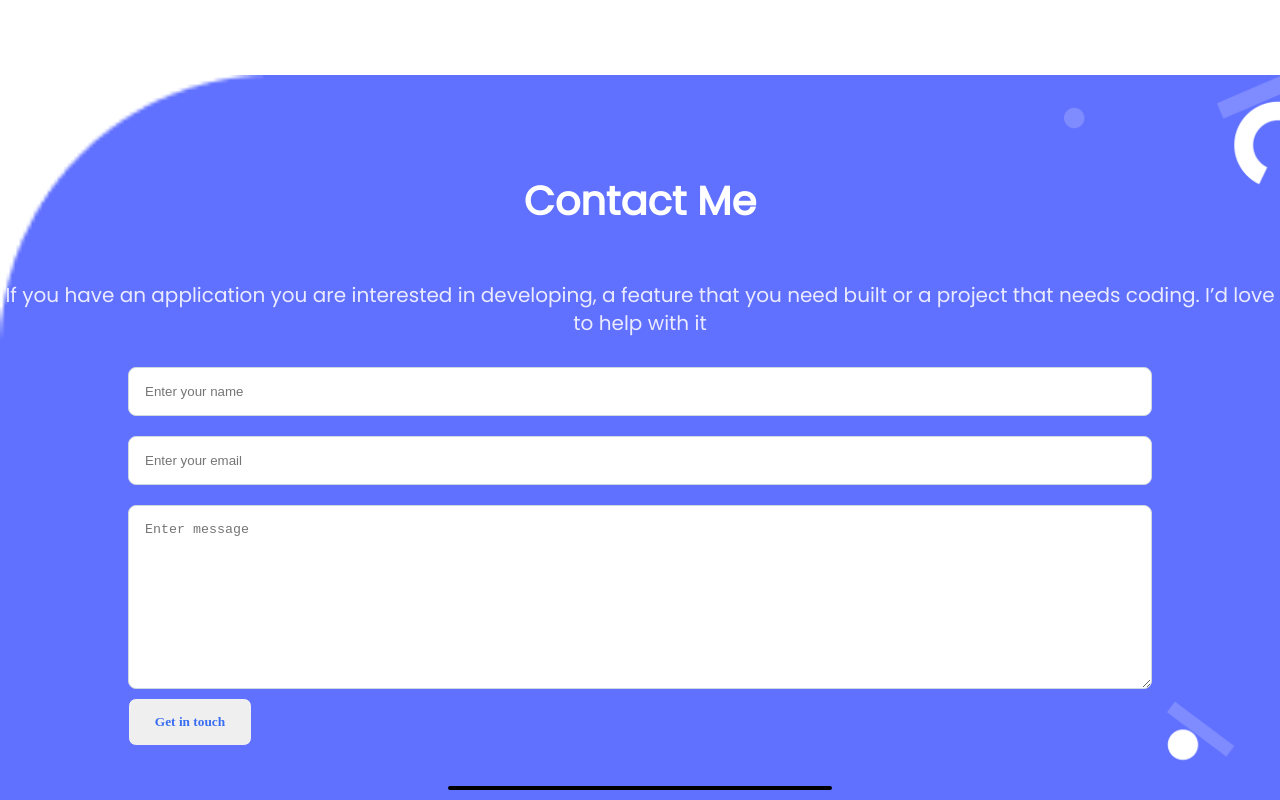
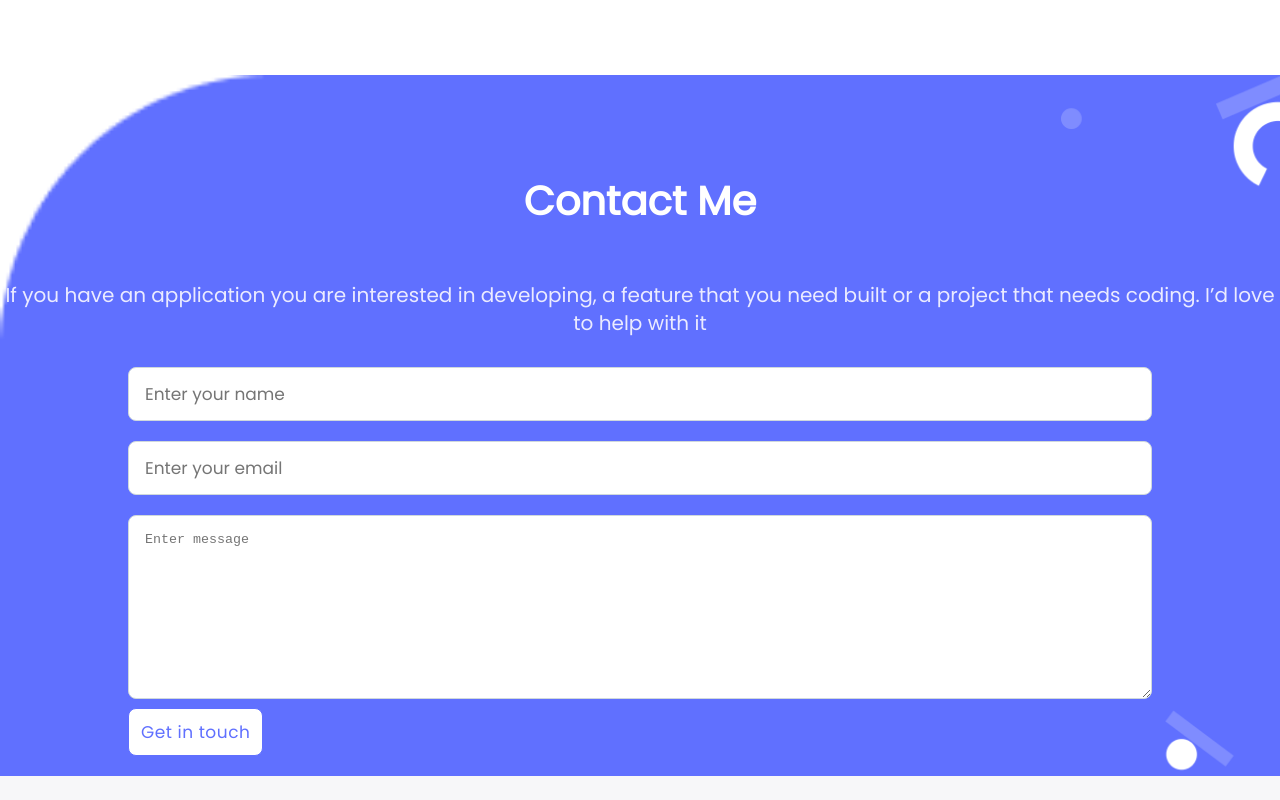
Before and after one commit to mwenyoa/Portfolio, a website: page index.html in a window 1280 px wide. Shown: the part 5386-6186 px from the top of the page. After the commit the page ends 6162 px from the top, so only its background shows below. Drawn offline with Linux system fonts and the light colour scheme; files whose address does not match are found by name.

Commit message:
Add  textarea font color and button background

```diff
--- a/css/style.css
+++ b/css/style.css
@@ -504,6 +504,14 @@ input {
   border-radius: 8px;
   width: 100%;
   margin: 10px;
+font-family: 'Poppins';
+font-style: normal;
+font-weight: 400;
+font-size: 17px;
+line-height: 20px;
+display: flex;
+align-items: center;
+color: #172B4D;
 }
 
 textarea {
@@ -515,11 +523,27 @@ textarea {
   width: 100%;
   margin: 10px;
   margin-bottom: 5px;
+  color: #B3BAC5;
 }
 
 .float-left {
   margin-top: 4px;
   align-self: flex-start;
+  background-color: #ffffff;
+  border-radius: 8px;
+
+  /* Button /Normal */
+font-family: 'Poppins';
+font-style: normal;
+font-weight: 500;
+font-size: 17px;
+line-height: 24px;
+display: flex;
+align-items: center;
+text-align: center;
+letter-spacing: 0.03em;
+color: #6070FF;
+width: auto;
 }
 
 .end-line {
--- a/index.html
+++ b/index.html
@@ -216,7 +216,7 @@
          <button class="viewpro-btn float-left" type="submit" name="submit-btn">Get in touch</button>
         </form>
      </div>
-        <div class="end-line"></div>
+
       </section>
     </main>
 </body>
```
